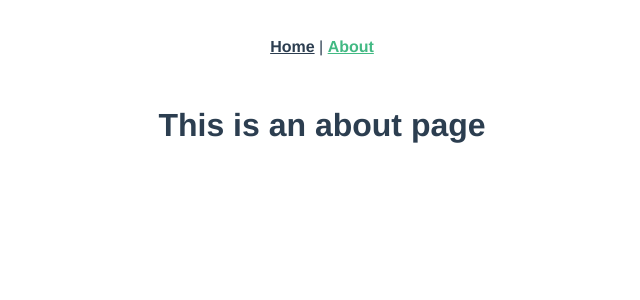
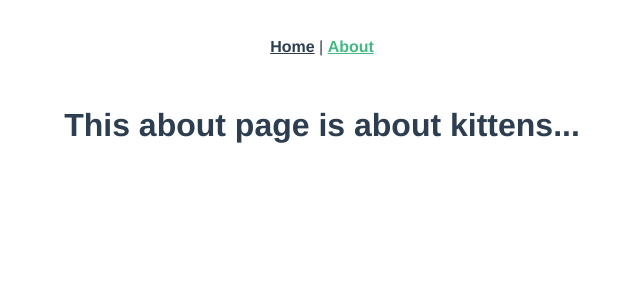
Before and after one commit to leonshimizu/kittens-app-frontend, a Vue app: page /about in a window 1280 px wide. Shown: the top 300 px of the page, without its empty margins (318-958 px from the left). Built offline with nearby package versions, Linux system fonts and the light colour scheme; the HTML template or start-up script is replaced by a standard one.

Commit message:
added images

```diff
--- a/src/App.vue
+++ b/src/App.vue
@@ -1,7 +1,7 @@
 <template>
   <div id="app">
     <div id="nav">
-      <router-link to="/">Home</router-link> |
+      <router-link to="/kittens">Home</router-link> |
       <router-link to="/about">About</router-link>
     </div>
     <router-view/>
--- a/src/views/About.vue
+++ b/src/views/About.vue
@@ -1,5 +1,5 @@
 <template>
   <div class="about">
-    <h1>This is an about page</h1>
+    <h1>This about page is about kittens...</h1>
   </div>
 </template>
--- a/src/views/KittensIndex.vue
+++ b/src/views/KittensIndex.vue
@@ -7,6 +7,7 @@
         <p>ID: {{ kitten.id }}</p>
         <p>Name: {{ kitten.name }}</p>
         <p>Age: {{ kitten.age }}</p>
+        <p><img v-bind:src="kitten.image"></p>
         <button v-on:click="showModal(kitten)">Edit Kitten</button>
         <hr>
       </li>
@@ -15,6 +16,7 @@
       <form method="dialog">
         <p>Name: <input type="text" v-model="currentKitten.name"></p>
         <p>Age: <input type="text" v-model="currentKitten.age"></p>
+        <p>Image: <input type="text" v-model="currentKitten.image"></p>
         <button v-on:click="updateFunction()">Update</button>
         <button v-on:click="deleteFunction()">Delete</button>
         <br>
```
